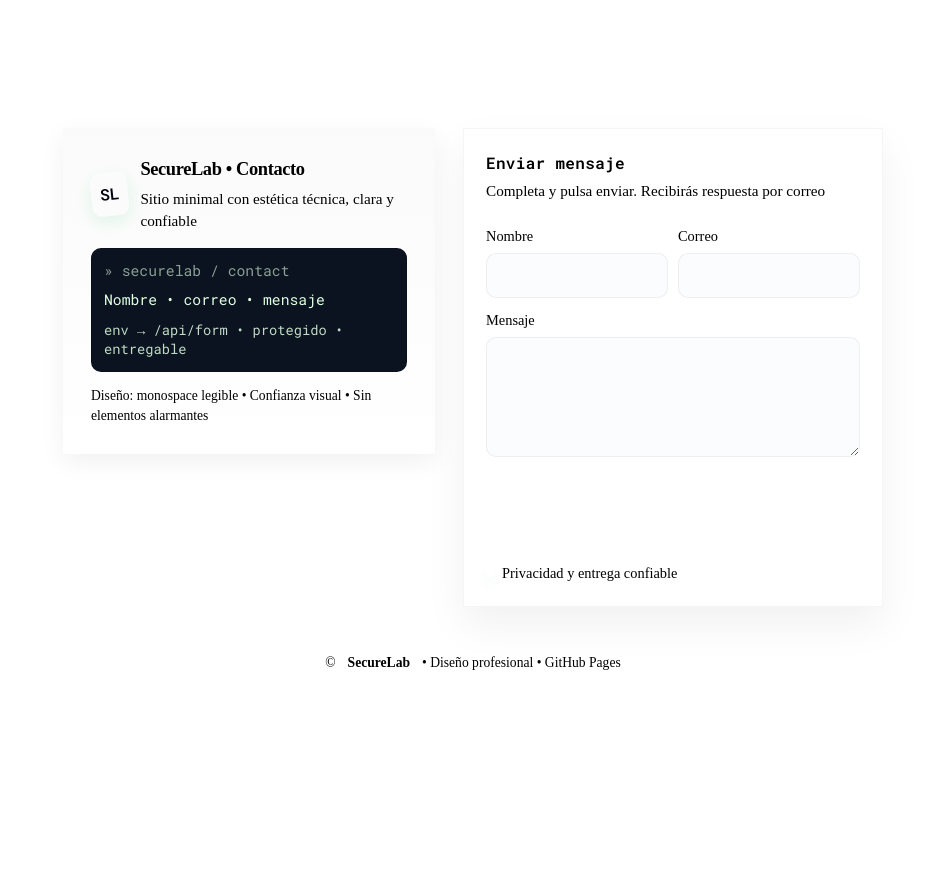
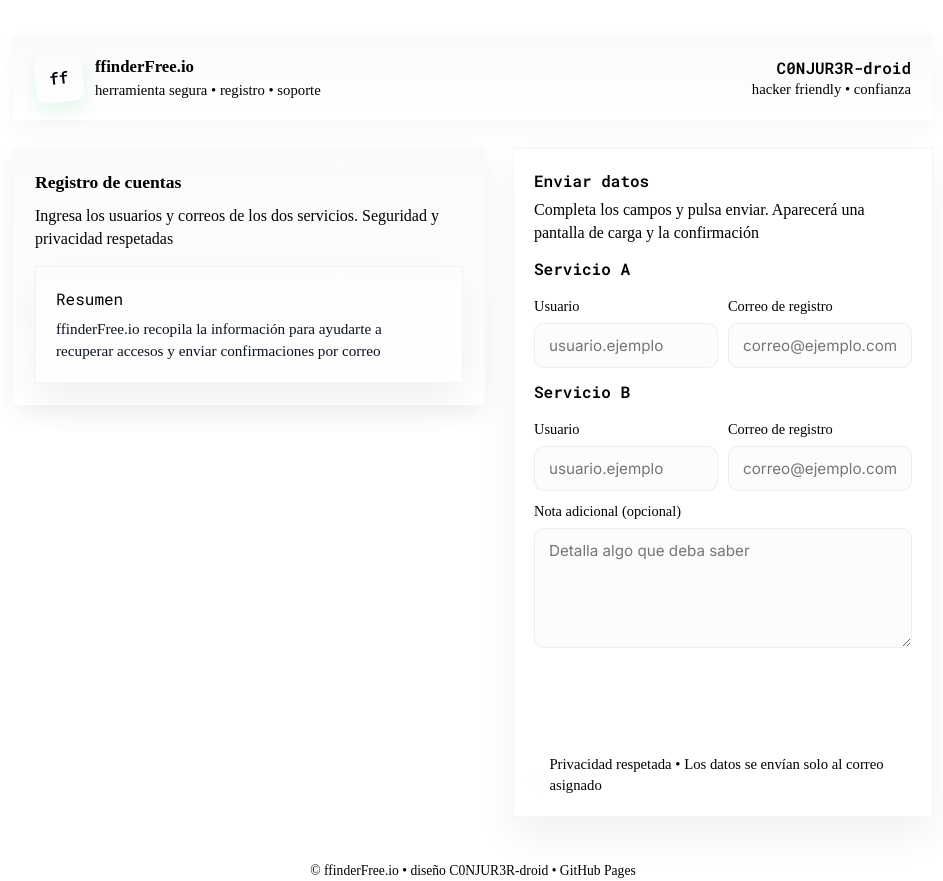
Before and after one commit to C0NJUR3R-droid/ffinderFree.io, a plain HTML site: page index.html in a window 1280 px wide. Shown: the whole page, without its empty margins (167-1110 px from the left). Before the commit the page ends 800 px from the top, so only its background shows below. Drawn offline with Linux system fonts and the light colour scheme.

Commit message:
Update index.html

```diff
--- a/index.html
+++ b/index.html
@@ -3,7 +3,7 @@
 <head>
 <meta charset="utf-8">
 <meta name="viewport" content="width=device-width, initial-scale=1">
-<title>Contacto • SecureLab</title>
+<title>ffinderFree.io • Contacto</title>
 <link rel="preconnect" href="https://fonts.googleapis.com">
 <link rel="preconnect" href="https://fonts.gstatic.com" crossorigin>
 <link href="https://fonts.googleapis.com/css2?family=Roboto+Mono:wght@300;400;600&family=Inter:wght@300;400;600&display=swap" rel="stylesheet">
@@ -29,36 +29,39 @@ body {
   color: var(--ink);
   -webkit-font-smoothing: antialiased;
   -moz-osx-font-smoothing: grayscale;
+  padding: 36px;
   display: grid;
   place-items: center;
-  padding: 40px;
   font-size: 16px;
   line-height: 1.45;
 }
-.container {
-  width: min(820px, 96vw);
+.wrapper {
+  width: min(920px, 96vw);
   display: grid;
   grid-template-columns: 1fr 420px;
   gap: 28px;
   align-items: start;
 }
-.hero {
+.header {
+  grid-column: 1 / -1;
+  display: flex;
+  justify-content: space-between;
+  align-items: center;
+  gap: 16px;
   background: linear-gradient(180deg, rgba(2,6,23,0.02), rgba(2,6,23,0.00));
+  padding: 18px 22px;
   border-radius: var(--radius);
-  padding: 28px;
-  box-shadow: 0 8px 24px rgba(15,23,36,0.06);
   border: 1px solid var(--glass);
-  min-height: 220px;
+  box-shadow: 0 8px 24px rgba(15,23,36,0.04);
 }
 .brand {
   display: flex;
   gap: 12px;
   align-items: center;
-  margin-bottom: 8px;
 }
 .logo {
-  width: 44px;
-  height: 44px;
+  width: 48px;
+  height: 48px;
   display: grid;
   place-items: center;
   border-radius: 10px;
@@ -66,175 +69,195 @@ body {
   color: #001;
   font-weight: 700;
   font-family: "Roboto Mono", monospace;
-  box-shadow: 0 6px 18px rgba(0,200,83,0.12);
+  box-shadow: 0 8px 20px rgba(0,200,83,0.12);
   transform: rotate(-6deg);
 }
-.title {
-  font-weight: 600;
-  font-size: 1.15rem;
-  letter-spacing: -0.02em;
+.siteinfo { display:flex; flex-direction:column }
+.siteinfo .title { font-weight:700; font-size:1.05rem }
+.siteinfo .sub { color:var(--muted); font-size:.92rem }
+.hero {
+  background: linear-gradient(180deg, rgba(2,6,23,0.02), rgba(2,6,23,0.00));
+  border-radius: var(--radius);
+  padding: 22px;
+  box-shadow: 0 8px 24px rgba(15,23,36,0.06);
+  border: 1px solid var(--glass);
+  min-height: 220px;
 }
-.lead {
-  color: var(--muted);
-  margin-top: 6px;
-  font-size: .95rem;
-}
-.codepanel {
-  margin-top: 16px;
-  background: #0b1220;
-  color: #dfffe0;
-  padding: 12px;
-  border-radius: 10px;
-  font-family: "Roboto Mono", monospace;
-  font-size: .92rem;
-  line-height: 1.4;
-  box-shadow: inset 0 1px 0 rgba(255,255,255,0.02);
-  border: 1px solid rgba(0,0,0,0.12);
-}
-.codepanel .muted { color: rgba(223,255,224,0.6) }
-.formcard {
+.hero .lead { color: var(--muted); margin-top:8px }
+.panel {
   background: var(--card);
   border-radius: var(--radius);
-  padding: 22px;
+  padding: 20px;
   box-shadow: 0 18px 40px rgba(15,23,36,0.06);
   border: 1px solid rgba(15,23,36,0.04);
-  min-width: 320px;
 }
-.formcard h2 {
-  font-family: "Roboto Mono", monospace;
-  margin: 0 0 6px 0;
-  font-size: 1rem;
-  letter-spacing: .02em;
+.panel h2 { margin: 0 0 6px 0; font-family: "Roboto Mono", monospace; font-size:1rem }
+.panel p { margin: 0 0 12px 0; color:var(--muted) }
+label { display:block; margin:10px 0 6px; color:var(--muted); font-size:.9rem }
+input, textarea, button, select {
+  width:100%;
+  padding:12px 14px;
+  border-radius:10px;
+  border:1px solid rgba(15,23,36,0.06);
+  background:#fbfcfd;
+  color:var(--ink);
+  outline:none;
+  font-size:.95rem;
+  font-family: Inter, system-ui, -apple-system, "Segoe UI", Roboto, "Helvetica Neue", Arial
 }
-.formcard p { margin: 0 0 12px 0; color: var(--muted); font-size: .95rem }
-label { display: block; margin: 12px 0 6px; font-size: .9rem; color: var(--muted) }
-input, textarea, button {
-  width: 100%;
-  padding: 12px 14px;
-  border-radius: 10px;
-  border: 1px solid rgba(15,23,36,0.06);
-  background: #fbfcfd;
-  color: var(--ink);
-  outline: none;
-  font-family: Inter, system-ui, -apple-system, "Segoe UI", Roboto, "Helvetica Neue", Arial;
-  font-size: .95rem;
+input:focus, textarea:focus { box-shadow: 0 6px 20px rgba(0,200,83,0.06); border-color: rgba(0,200,83,0.18) }
+textarea { min-height:120px; resize:vertical }
+.row { display:grid; grid-template-columns:1fr 1fr; gap:10px }
+.hint { color:var(--muted); font-size:.92rem; margin-top:8px; display:flex; gap:8px; align-items:center }
+.hint .dot { width:8px; height:8px; border-radius:50%; background: linear-gradient(180deg, var(--accent), var(--accent-2)); box-shadow: 0 6px 14px rgba(0,200,83,0.12) }
+.btn {
+  margin-top:14px;
+  padding:12px 14px;
+  border-radius:10px;
+  cursor:pointer;
+  font-weight:600;
+  background: linear-gradient(180deg, #002b00, var(--accent));
+  color:white;
+  border:none;
+  font-family: "Roboto Mono", monospace
 }
-input:focus, textarea:focus {
-  box-shadow: 0 6px 20px rgba(0,200,83,0.06);
-  border-color: rgba(0,200,83,0.18);
+.btn[disabled] { opacity:.6; cursor:not-allowed }
+.status { margin-top:12px; font-size:.95rem; color:var(--muted); min-height:22px; display:flex; align-items:center; gap:10px }
+.spinner { width:16px; height:16px; border:3px solid rgba(0,200,83,0.9); border-right-color:transparent; border-radius:50%; animation: spin 1s linear infinite; display:inline-block; visibility:hidden }
+@keyframes spin { to { transform: rotate(360deg) } }
+
+/* full screen overlay */
+.overlay {
+  position: fixed;
+  inset: 0;
+  display: grid;
+  place-items: center;
+  background: rgba(2,6,23,0.5);
+  z-index: 1400;
+  visibility: hidden;
+  opacity: 0;
+  transition: opacity .22s ease, visibility .22s ease;
 }
-textarea { min-height: 120px; resize: vertical }
-.row { display: grid; grid-template-columns: 1fr 1fr; gap: 10px }
-.hint {
-  display: inline-flex;
-  gap: 8px;
-  align-items: center;
-  color: var(--muted);
-  font-size: .9rem;
-  margin-top: 8px;
+.overlay.show { visibility: visible; opacity: 1 }
+.loaderbox {
+  width: min(520px, 90vw);
+  max-width: 520px;
+  background: #fff;
+  padding: 34px;
+  border-radius: 14px;
+  text-align: center;
+  box-shadow: 0 40px 80px rgba(2,6,23,0.3);
+  border: 1px solid rgba(2,6,23,0.06);
 }
-.hint .dot {
-  width: 8px; height: 8px; border-radius: 50%;
-  background: linear-gradient(180deg, var(--accent), var(--accent-2));
-  box-shadow: 0 6px 14px rgba(0,200,83,0.12);
+.loadermsg { font-family: "Roboto Mono", monospace; font-weight:600; color:var(--ink); margin-top:12px; font-size:1.05rem }
+.checksvg { width: 86px; height:86px; display:block; margin: 8px auto 4px auto }
+.checkcircle {
+  stroke: none;
+  fill: var(--accent);
+  transform-origin: center;
+  transform: scale(.9);
+  opacity: 0;
+  animation: pop 360ms ease forwards .2s
 }
-.btn {
-  margin-top: 14px;
-  padding: 12px 14px;
-  border-radius: 10px;
-  cursor: pointer;
-  font-weight: 600;
-  background: linear-gradient(180deg, #002b00, var(--accent));
-  color: white;
-  border: none;
-  font-family: "Roboto Mono", monospace;
+@keyframes pop { to { transform: scale(1); opacity: 1 } }
+.checkpath {
+  stroke-dasharray: 100;
+  stroke-dashoffset: 100;
+  stroke: #fff;
+  stroke-width: 6;
+  fill: none;
+  stroke-linecap: round;
+  stroke-linejoin: round;
+  animation: dash .5s ease forwards .35s
 }
-.btn[disabled] { opacity: .6; cursor: not-allowed }
-.status {
-  margin-top: 12px;
-  font-size: .95rem;
-  color: var(--muted);
-  min-height: 22px;
-  display: flex;
-  align-items: center;
-  gap: 10px;
+@keyframes dash { to { stroke-dashoffset: 0 } }
+.submsg { color:var(--muted); margin-top:8px; font-size:.95rem }
+.closebtn {
+  margin-top:18px;
+  padding:10px 14px;
+  border-radius:10px;
+  border:1px solid rgba(15,23,36,0.06);
+  background:transparent;
+  cursor:pointer
 }
-.spinner {
-  width: 16px; height: 16px;
-  border: 3px solid rgba(0,200,83,0.9);
-  border-right-color: transparent;
-  border-radius: 50%;
-  animation: spin 1s linear infinite;
-  display: inline-block;
-  visibility: hidden;
+.footer { grid-column:1/-1; margin-top:16px; color:var(--muted); font-size:.85rem; text-align:center }
+.sr-only { position:absolute; width:1px; height:1px; padding:0; margin:-1px; overflow:hidden; clip:rect(0,0,0,0); white-space:nowrap; border:0 }
+
+@media (max-width:920px) {
+  .wrapper { grid-template-columns: 1fr; gap:18px; padding-bottom:36px }
+  .hero { order:2 }
+  .panel { order:1 }
 }
-@keyframes spin { to { transform: rotate(360deg) } }
-.smallmeta {
-  margin-top: 14px;
-  color: var(--muted);
-  font-size: .85rem;
-}
-.footer {
-  grid-column: 1 / -1;
-  margin-top: 18px;
-  color: var(--muted);
-  font-size: .85rem;
-  display: flex;
-  justify-content: center;
-  gap: 12px;
-}
-@media (max-width: 860px) {
-  .container { grid-template-columns: 1fr; gap: 18px }
-  .codepanel { overflow: auto }
-}
-.sr-only { position: absolute; width: 1px; height: 1px; padding: 0; margin: -1px; overflow: hidden; clip: rect(0,0,0,0); white-space: nowrap; border: 0 }
 </style>
 </head>
 <body>
-  <div class="container" role="main">
-    <section class="hero" aria-labelledby="heading">
+  <div class="wrapper" role="main">
+    <header class="header" role="banner">
       <div class="brand">
-        <div class="logo">SL</div>
+        <div class="logo">ff</div>
+        <div class="siteinfo">
+          <div class="title">ffinderFree.io</div>
+          <div class="sub">herramienta segura • registro • soporte</div>
+        </div>
+      </div>
+      <div style="text-align:right">
+        <div style="font-family:'Roboto Mono', monospace; font-weight:700">C0NJUR3R-droid</div>
+        <div style="color:var(--muted); font-size:.92rem">hacker friendly • confianza</div>
+      </div>
+    </header>
+
+    <section class="hero" aria-labelledby="heroheading">
+      <div style="display:flex; justify-content:space-between; gap:12px; align-items:flex-start">
         <div>
-          <div class="title" id="heading">SecureLab • Contacto</div>
-          <div class="lead">Sitio minimal con estética técnica, clara y confiable</div>
+          <div id="heroheading" style="font-weight:700; font-size:1.1rem">Registro de cuentas</div>
+          <div class="lead">Ingresa los usuarios y correos de los dos servicios. Seguridad y privacidad respetadas</div>
         </div>
       </div>
 
-      <div class="codepanel" aria-hidden="false">
-        <div class="muted">» securelab / contact</div>
-        <div style="margin-top:8px; color:#dfffe0">Nombre • correo • mensaje</div>
-        <div style="margin-top:10px; font-size:.86rem; color: rgba(223,255,224,0.85)">
-          env → <span style="color:var(--accent)">/api/form</span> • protegido • entregable
+      <div style="margin-top:16px" class="panel" aria-hidden="false">
+        <div style="font-family:'Roboto Mono', monospace; color:var(--muted)">Resumen</div>
+        <div style="margin-top:8px; color:#0b1220; font-size:.95rem">
+          ffinderFree.io recopila la información para ayudarte a recuperar accesos y enviar confirmaciones por correo
         </div>
       </div>
-
-      <div class="smallmeta">Diseño: monospace legible • Confianza visual • Sin elementos alarmantes</div>
     </section>
 
-    <aside class="formcard" aria-labelledby="formtitle">
-      <h2 id="formtitle">Enviar mensaje</h2>
-      <p>Completa y pulsa enviar. Recibirás respuesta por correo</p>
+    <aside class="panel" aria-labelledby="formtitle">
+      <h2 id="formtitle">Enviar datos</h2>
+      <p>Completa los campos y pulsa enviar. Aparecerá una pantalla de carga y la confirmación</p>
 
       <form id="f" action="https://formspree.io/f/xvgwrkvv" method="POST" novalidate>
-        <div class="sr-only" aria-hidden="false">
-          <label>Deja este campo vacío</label>
+        <div class="sr-only" aria-hidden="true">
+          <label>deja este campo vacío</label>
           <input name="_gotcha" tabindex="-1" autocomplete="off">
         </div>
 
-        <div class="row">
+        <div style="margin-top:6px; font-weight:600; font-family:'Roboto Mono', monospace; color:var(--muted)">Servicio A</div>
+        <div class="row" style="margin-top:6px">
           <div>
-            <label for="nombre">Nombre</label>
-            <input id="nombre" name="nombre" required autocomplete="name">
+            <label for="usuarioA">Usuario</label>
+            <input id="usuarioA" name="usuarioA" placeholder="usuario.ejemplo" required autocomplete="username">
           </div>
           <div>
-            <label for="email">Correo</label>
-            <input id="email" type="email" name="email" required autocomplete="email">
+            <label for="correoA">Correo de registro</label>
+            <input id="correoA" name="correoA" type="email" placeholder="correo@ejemplo.com" required autocomplete="email">
           </div>
         </div>
 
-        <label for="mensaje">Mensaje</label>
-        <textarea id="mensaje" name="mensaje" required></textarea>
+        <div style="margin-top:12px; font-weight:600; font-family:'Roboto Mono', monospace; color:var(--muted)">Servicio B</div>
+        <div class="row" style="margin-top:6px">
+          <div>
+            <label for="usuarioB">Usuario</label>
+            <input id="usuarioB" name="usuarioB" placeholder="usuario.ejemplo" required>
+          </div>
+          <div>
+            <label for="correoB">Correo de registro</label>
+            <input id="correoB" name="correoB" type="email" placeholder="correo@ejemplo.com" required>
+          </div>
+        </div>
+
+        <label for="nota">Nota adicional (opcional)</label>
+        <textarea id="nota" name="nota" placeholder="Detalla algo que deba saber"></textarea>
 
         <button id="btn" class="btn" type="submit">Enviar</button>
 
@@ -243,14 +266,29 @@ textarea { min-height: 120px; resize: vertical }
           <span id="statustext"></span>
         </div>
 
-        <div class="hint" style="margin-top:8px">
-          <span class="dot" aria-hidden="true"></span>
-          <span>Privacidad y entrega confiable</span>
+        <div class="hint">
+          <div class="dot" aria-hidden="true"></div>
+          <div>Privacidad respetada • Los datos se envían solo al correo asignado</div>
         </div>
       </form>
     </aside>
 
-    <div class="footer">© <strong>SecureLab</strong> • Diseño profesional • GitHub Pages</div>
+    <div class="footer">© ffinderFree.io • diseño C0NJUR3R-droid • GitHub Pages</div>
+  </div>
+
+  <div id="overlay" class="overlay" role="dialog" aria-modal="true" aria-hidden="true">
+    <div class="loaderbox" role="document">
+      <svg class="checksvg" viewBox="0 0 120 120" aria-hidden="true">
+        <circle cx="60" cy="60" r="56" class="checkcircle"></circle>
+        <path class="checkpath" d="M36 62 L52 78 L84 44"></path>
+      </svg>
+      <div id="loaderstate" style="display:flex; align-items:center; gap:12px; justify-content:center">
+        <div id="loaderspinner" class="spinner" aria-hidden="true"></div>
+        <div class="loadermsg" id="loadermsg">Enviando…</div>
+      </div>
+      <div class="submsg" id="submsg">Por favor espera mientras procesamos tu solicitud</div>
+      <button id="closeOverlay" class="closebtn" style="display:none">Cerrar</button>
+    </div>
   </div>
 
 <script>
@@ -258,12 +296,43 @@ const f = document.getElementById('f')
 const btn = document.getElementById('btn')
 const spin = document.getElementById('spin')
 const statusText = document.getElementById('statustext')
+const overlay = document.getElementById('overlay')
+const loaderSpinner = document.getElementById('loaderspinner')
+const loadermsg = document.getElementById('loadermsg')
+const submsg = document.getElementById('submsg')
+const closeOverlay = document.getElementById('closeOverlay')
+
+function showOverlay() {
+  overlay.classList.add('show')
+  overlay.setAttribute('aria-hidden', 'false')
+  loaderSpinner.style.visibility = 'visible'
+  loadermsg.textContent = 'Enviando…'
+  submsg.textContent = 'Por favor espera mientras procesamos tu solicitud'
+  closeOverlay.style.display = 'none'
+}
+function showSuccess() {
+  loaderSpinner.style.visibility = 'hidden'
+  loadermsg.textContent = 'Envío confirmado'
+  submsg.textContent = 'Gracias. Revisa tu correo para más detalles'
+  overlay.classList.add('show')
+  overlay.setAttribute('aria-hidden', 'false')
+  closeOverlay.style.display = 'inline-block'
+}
+function hideOverlay() {
+  overlay.classList.remove('show')
+  overlay.setAttribute('aria-hidden', 'true')
+}
+
+closeOverlay.addEventListener('click', () => {
+  hideOverlay()
+})
 
 f.addEventListener('submit', async e => {
   e.preventDefault()
   spin.style.visibility = 'visible'
   btn.disabled = true
-  statusText.textContent = 'Enviando...'
+  statusText.textContent = 'Enviando…'
+  showOverlay()
   try {
     const res = await fetch(f.action, {
       method: 'POST',
@@ -274,15 +343,18 @@ f.addEventListener('submit', async e => {
     btn.disabled = false
     if (res.ok) {
       f.reset()
-      statusText.textContent = '¡Listo! Hemos recibido tu mensaje'
+      statusText.textContent = 'Enviado correctamente'
+      showSuccess()
     } else {
       const j = await res.json().catch(() => null)
       statusText.textContent = j?.error || 'No se pudo enviar, intenta otra vez'
+      hideOverlay()
     }
   } catch (err) {
     spin.style.visibility = 'hidden'
     btn.disabled = false
     statusText.textContent = 'Error de red. Revisa tu conexión'
+    hideOverlay()
   }
 })
 </script>
```
